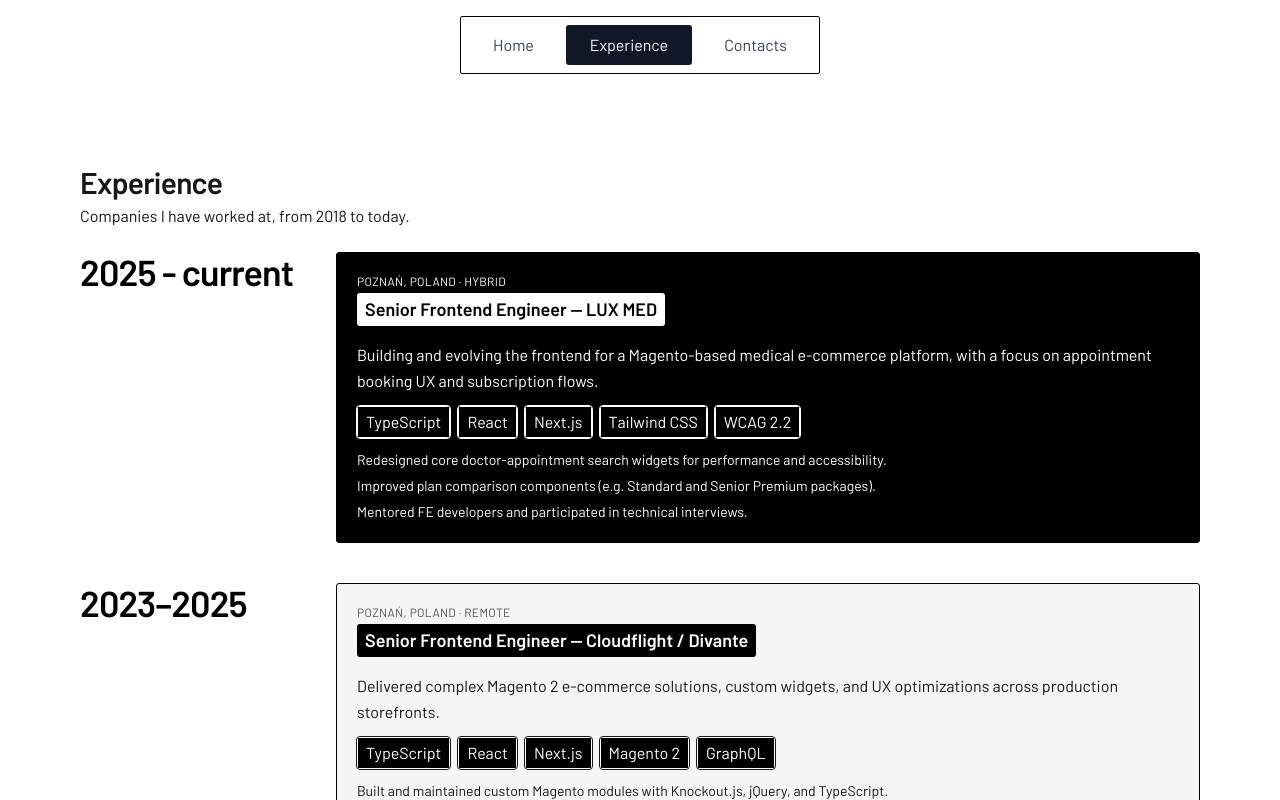
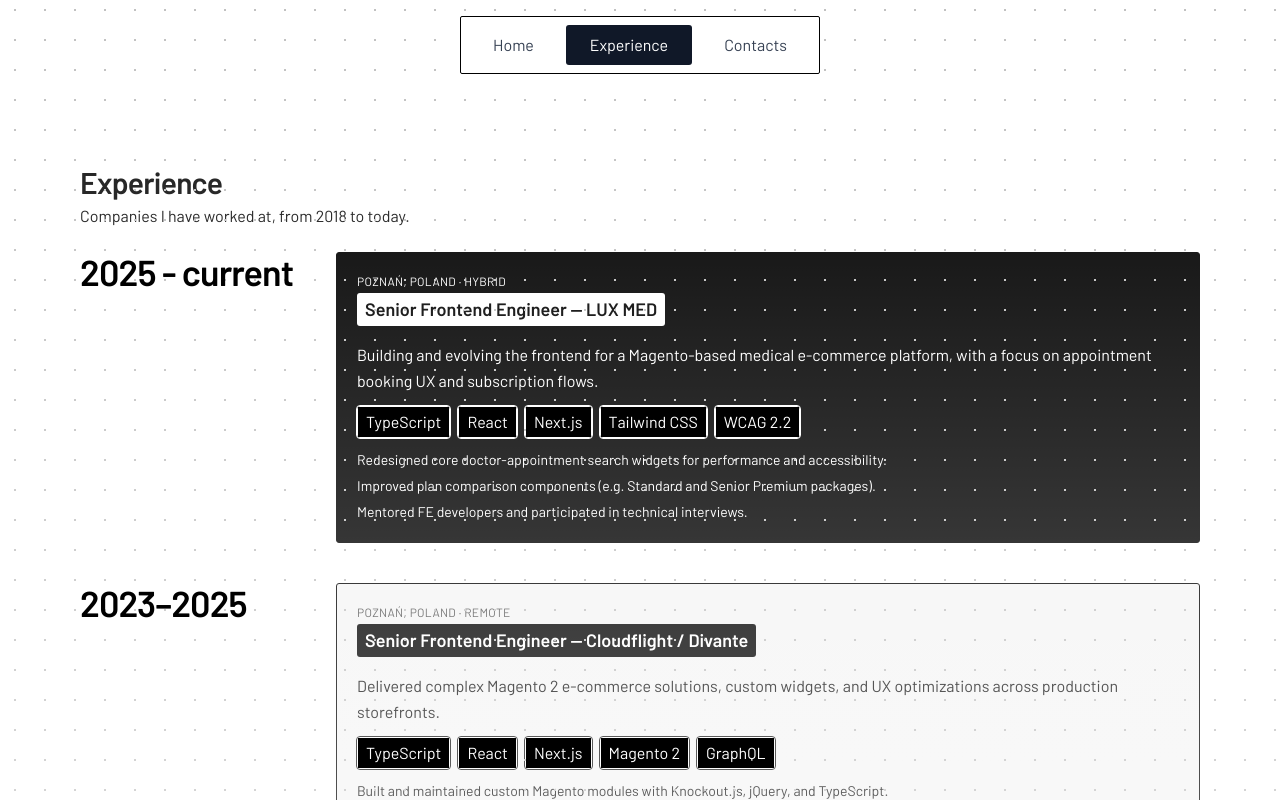
Before and after one commit to mygitmybusiness/self-presentation-website, a Next.js app: page /experience in a window 1280 px wide. Shown: the top 800 px of the page. Built offline with nearby package versions, Linux system fonts and the light colour scheme.

Commit message:
keyboard improvements

```diff
--- a/src/app/experience/page.tsx
+++ b/src/app/experience/page.tsx
@@ -8,6 +8,8 @@
         subtitle="Companies I have worked at, from 2018 to today."
         milestones={experienceMilestones}
       />
+      <div className="dotted-bg absolute block top-0 left-0 w-[100vw] h-[100vw] z-0 h-64 w-full"></div>
+      <div className="bg-gradient-to-b from-transparent to-white/50 dark:to-black/50 absolute block top-0 left-0 w-[100vw] h-[100vw] z-0"></div>
     </div>
   );
 }
--- a/src/app/globals.css
+++ b/src/app/globals.css
@@ -244,13 +244,12 @@
     box-shadow: -3px 4px 0 #000, 0 0 0 2px #fff;
   }
 
-  10% {
+  1% {
     transform: translateY(4px);
     box-shadow: 0px 0px 0 #000, 0 0 0 2px #fff;
-    background: #fdc700;
   }
 
-  20% {
+  5% {
     transform: translateY(0);
     box-shadow: -3px 4px 0 #000, 0 0 0 2px #fff;
   }
@@ -284,3 +283,10 @@
     }
   }
 }
+
+.dotted-bg {
+  background: transparent;
+  background-image: radial-gradient(#c1c1c1 1px, transparent 0);
+  background-size:30px 30px;
+  background-position: 0;
+}
--- a/src/components/Keyboard.tsx
+++ b/src/components/Keyboard.tsx
@@ -18,20 +18,21 @@
         animation: `keyPress ${timeout}ms infinite cubic-bezier(0.645, 0.045, 0.355, 1)`
     }}
     >
-      <span className="font-bold text-2xl opacity-20">{letter}</span>
+      <span className="font-bold text-2xl w-max opacity-100">{letter}</span>
     </div>
   );
 };
 
 const Keyboard = () => {
   const keys: string[][] = [
+    ['1', '2', '3', '4', '5', '6', '7', '8', '9', '0', '-', '+'],
     ['Q', 'W', 'E', 'R', 'T', 'Y', 'U', 'I', 'O', 'P'],
-    ['A', 'S', 'D', 'F', 'G', 'H', 'J', 'K', 'L'],
+    ['caps lock', 'A', 'S', 'D', 'F', 'G', 'H', 'J', 'K', 'L'],
     ['Z', 'X', 'C', 'V', 'B', 'N', 'M', ',',]
   ];
 
   return (
-    <div className="fixed max-w-[100vw] top-[50vh] opacity-5 flex flex-col items-center p-4 max-w-xl mx-auto gap-3 scale-800 rotate-x-45 -rotate-z-35 rotate-y-10 translate-x-[-50%] max-w-[100vw] events-none">
+    <div className="fixed max-w-[100vw] top-[50vh] left-[30vw] translate-[-50%] opacity-5 flex flex-col items-center p-4 max-w-xl mx-auto gap-3 scale-500 rotate-x-45 -rotate-z-35 rotate-y-10 translate-x-[-50%] max-w-[100vw] events-none">
       {keys.map((row, rowIndex) => (
         <div key={rowIndex} className="flex w-full gap-2" style={{
             paddingLeft: rowIndex * 40 + 'px',
```
